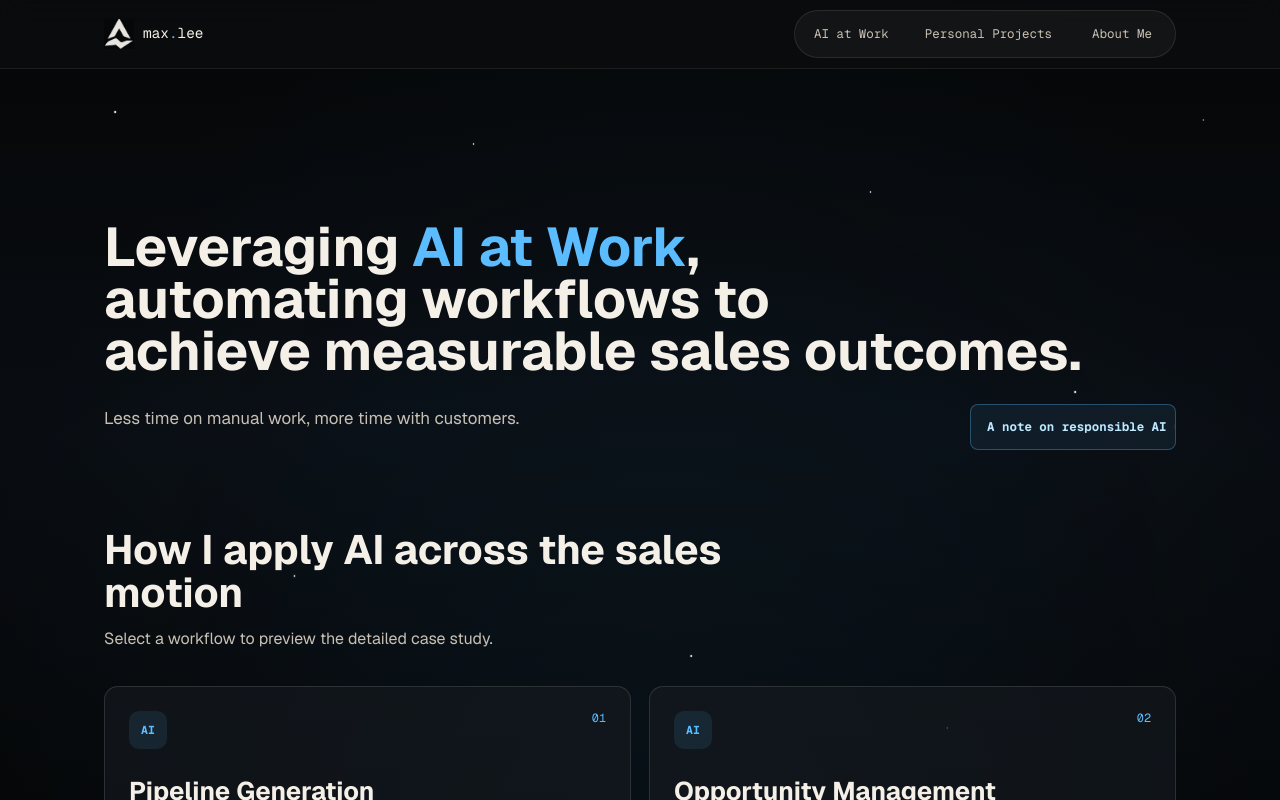
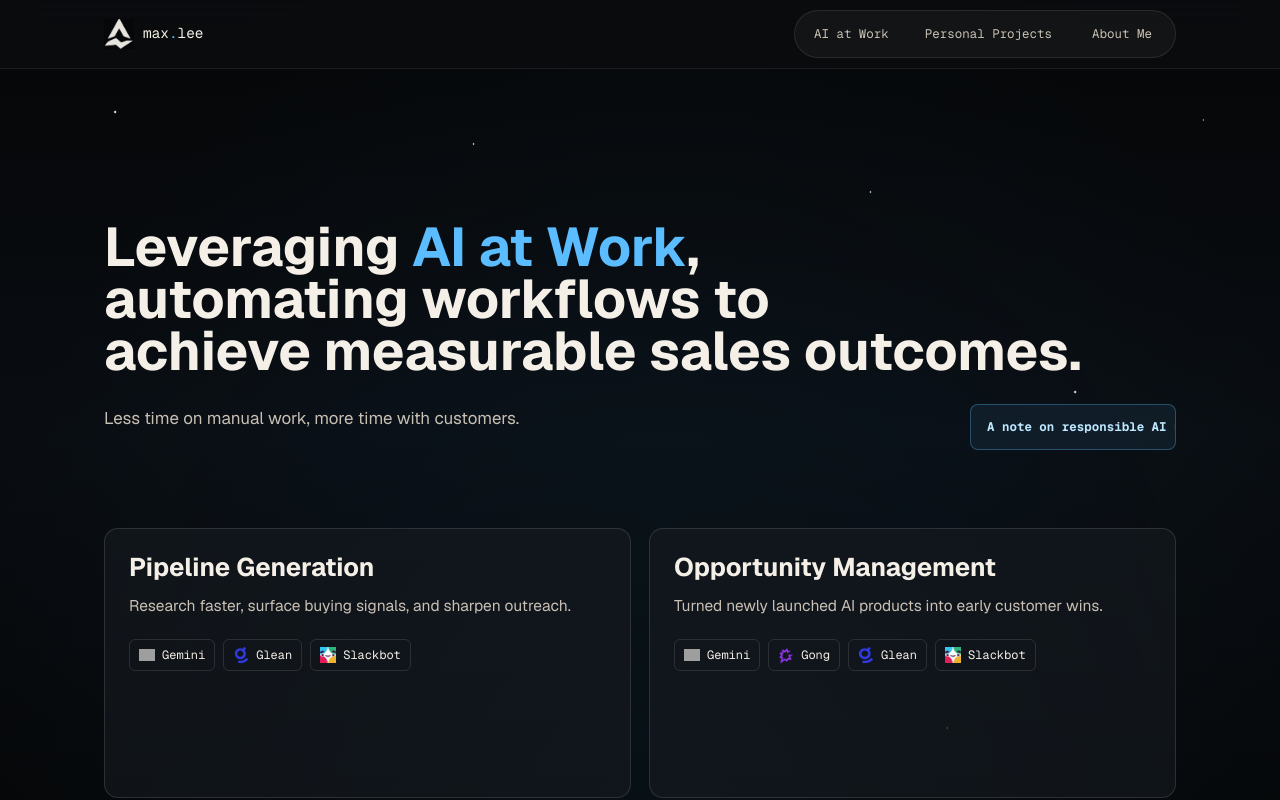
Before and after one commit to maxleesianyi/max-lee-ai-portfolio-website, a Next.js app: page /ai-at-work in a window 1280 px wide. Shown: the top 800 px of the page. Built offline with nearby package versions, Linux system fonts and the light colour scheme; grey boxes are pictures that could not be loaded.

Commit message:
Simplify AI workflow cards

```diff
--- a/app/ai-at-work/page.tsx
+++ b/app/ai-at-work/page.tsx
@@ -32,14 +32,10 @@
         </div>
       </section>
       <section className="section-pad subpage-stack ai-workflow-section">
-        <div className="ai-workflow-heading">
-          <h2>How I apply AI across the sales motion</h2>
-          <p>Select a workflow to preview the detailed case study.</p>
-        </div>
         <div className="ai-workflow-grid">
-        {workStories.map((story, index) => (
-          <WorkFeature key={story.slug} story={story} index={index} />
-        ))}
+          {workStories.map((story) => (
+            <WorkFeature key={story.slug} story={story} />
+          ))}
         </div>
       </section>
     </PageShell>
--- a/app/components/PortfolioBlocks.tsx
+++ b/app/components/PortfolioBlocks.tsx
@@ -274,14 +274,10 @@
   );
 }
 
-export function WorkFeature({ story, index }: { story: WorkStory; index: number }) {
+export function WorkFeature({ story }: { story: WorkStory }) {
   return (
     <article className="ai-workflow-card">
       <Link href={`/ai-at-work/${story.slug}`} aria-label={`${story.title} case study`}>
-        <div className="ai-workflow-card-topline">
-          <span className="ai-workflow-card-icon" aria-hidden="true">AI</span>
-          <span className="ai-workflow-card-number">{String(index + 1).padStart(2, "0")}</span>
-        </div>
         <h2>{story.title}</h2>
         <p>{story.galleryDescription}</p>
         <ToolTagList tags={story.tags} />
--- a/app/globals.css
+++ b/app/globals.css
@@ -1246,25 +1246,6 @@
   padding-top: 50px;
 }
 
-.ai-workflow-heading {
-  max-width: 700px;
-  margin-bottom: 34px;
-}
-
-.ai-workflow-heading h2 {
-  margin: 0;
-  font-size: clamp(2rem, 3.2vw, 3rem);
-  font-weight: 620;
-  line-height: 1.05;
-}
-
-.ai-workflow-heading p {
-  margin: 12px 0 0;
-  color: var(--dim);
-  font-size: 1rem;
-  line-height: 1.6;
-}
-
 .ai-workflow-grid {
   display: grid;
   grid-template-columns: repeat(2, minmax(0, 1fr));
@@ -1295,27 +1276,6 @@
   transform: translateY(-4px);
 }
 
-.ai-workflow-card-topline {
-  display: flex;
-  align-items: flex-start;
-  justify-content: space-between;
-  gap: 16px;
-}
-
-.ai-workflow-card-icon {
-  display: grid;
-  width: 38px;
-  height: 38px;
-  place-items: center;
-  border-radius: 10px;
-  background: rgba(91, 189, 255, 0.1);
-  color: var(--gold);
-  font-family: var(--font-geist-mono), monospace;
-  font-size: 0.72rem;
-  font-weight: 700;
-}
-
-.ai-workflow-card-number,
 .ai-workflow-card-label {
   color: var(--gold);
   font-family: var(--font-geist-mono), monospace;
@@ -1324,7 +1284,7 @@
 }
 
 .ai-workflow-card h2 {
-  margin: 28px 0 0;
+  margin: 0;
   font-size: clamp(1.4rem, 2vw, 1.8rem);
   font-weight: 620;
   line-height: 1.12;
```
